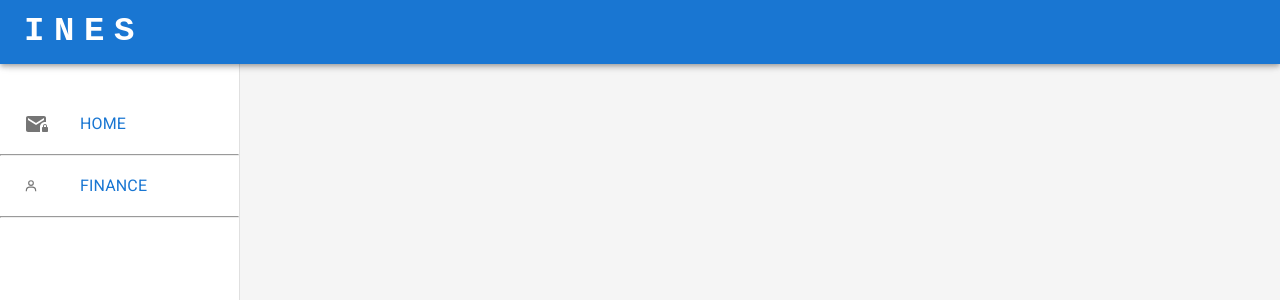
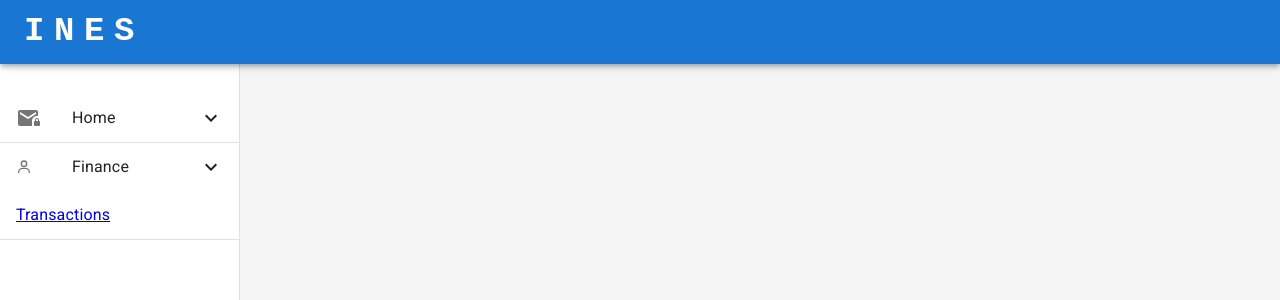
Before and after one commit to ines-erp/react-frontend, a React (Vite) app: page / in a window 1280 px wide. Shown: the top 300 px of the page. Built offline with nearby package versions, Linux system fonts and the light colour scheme.

Commit message:
updating some component layouts

```diff
--- a/src/menu/dynamicMenuItems.jsx
+++ b/src/menu/dynamicMenuItems.jsx
@@ -1,6 +1,7 @@
 import {NavLink} from "react-router-dom";
-import {Button, ListItem, ListItemButton, ListItemIcon, ListItemText} from "@mui/material";
+import {Button, Collapse, Divider, ListItem, ListItemButton, ListItemIcon, ListItemText} from "@mui/material";
 import React, {useState} from "react";
+import {ExpandLess, ExpandMore} from "@mui/icons-material";
 
 /**
  * Function to generate menu items from routes
@@ -13,7 +14,7 @@ export const dynamicMenuItems = (routes) => {
         return (
             <React.Fragment key={route.path}>
                 <MenuGroup route={route}/>
-                <hr/>
+                <Divider/>
             </React.Fragment>
         )
     })
@@ -29,40 +30,39 @@ const MenuGroup = ({route}) => {
                 case true:
                     return (<
                         React.Fragment key={currentPath}>
-                        <ListItem disablePadding sx={{textDecoration: 'none'}} as={Button} onClick={() => {
+                        <ListItemButton onClick={() => {
                             setIsVisible((prev) => !prev)
                         }}>
-                            <ListItemButton>
                             {childRoute.icon && <ListItemIcon>
                                 {childRoute.icon}
                             </ListItemIcon>}
                             <ListItemText primary={childRoute.parentLabel}/>
+                            {isVisible ? <ExpandLess/> : <ExpandMore/>}
                         </ListItemButton>
-                        </ListItem>
 
-
-                        <NavLink to={currentPath} end>
+                        <Collapse in={isVisible} timeout="auto" unmountOnExit>
+                            <NavLink to={currentPath} end role={undefined}>
                                 {({isActive}) => (
-                                <ListItem disablePadding
-                                          sx={{textDecoration: 'none', display: isVisible ? "block" : "none"}}>
                                     <ListItemButton selected={isActive}>
-                                        <ListItemText primary={childRoute.label}/>
+                                        <ListItemText primary={childRoute.label} inset/>
                                     </ListItemButton>
-                                </ListItem>
                                 )}
                             </NavLink>
+                        </Collapse>
                     </React.Fragment>)
 
                 default:
                     return (
                         <NavLink to={currentPath} end key={currentPath}>
                             {({isActive}) => (
-                                <ListItem disablePadding
-                                          sx={{textDecoration: 'none', display: isVisible ? "block" : "none"}}>
                                 <ListItemButton selected={isActive}>
+                                    {childRoute.icon &&
+                                        <ListItemIcon>
+                                            {childRoute.icon}
+                                        </ListItemIcon>
+                                    }
                                     <ListItemText primary={childRoute.label}/>
                                 </ListItemButton>
-                                </ListItem>
                             )}
                         </NavLink>
                     )
```
Lines whose indentation alone changed are shown as unchanged.
